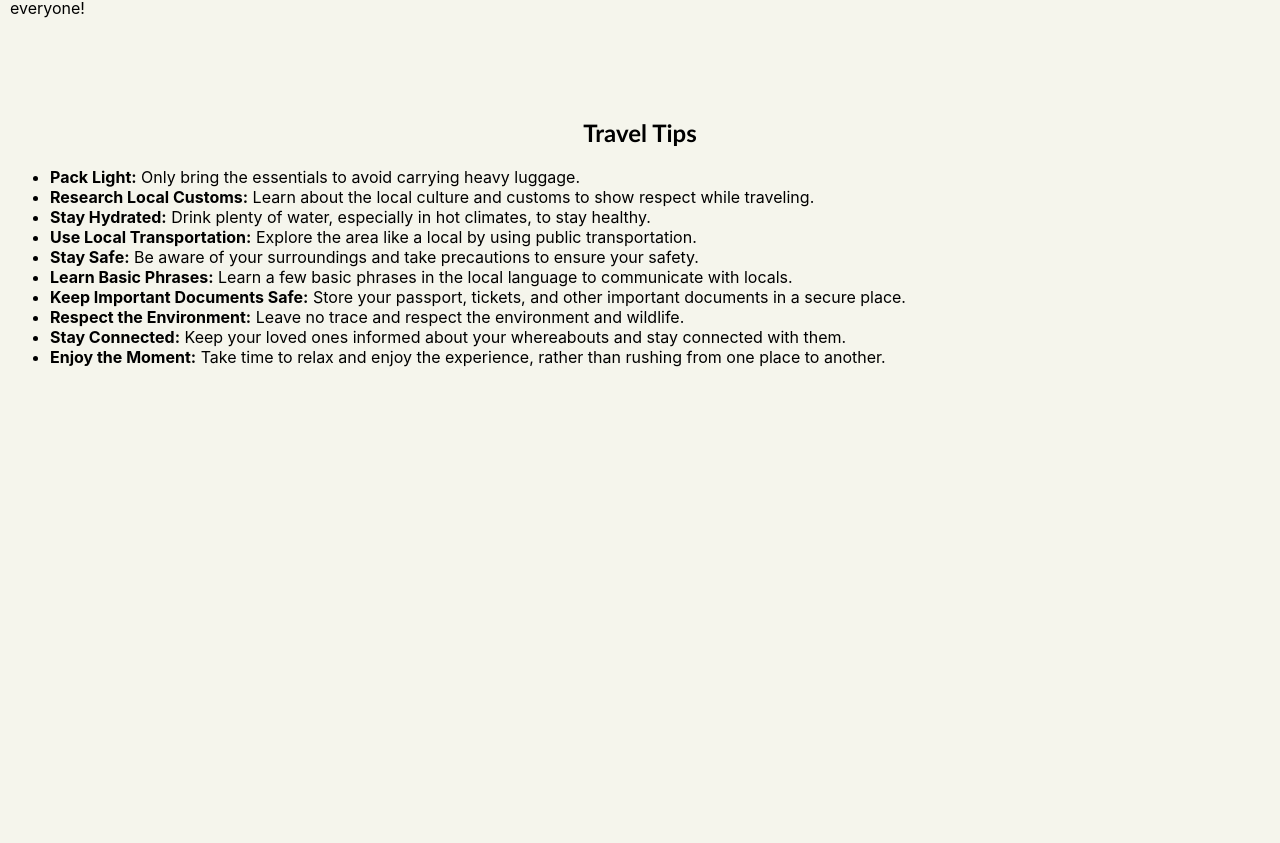
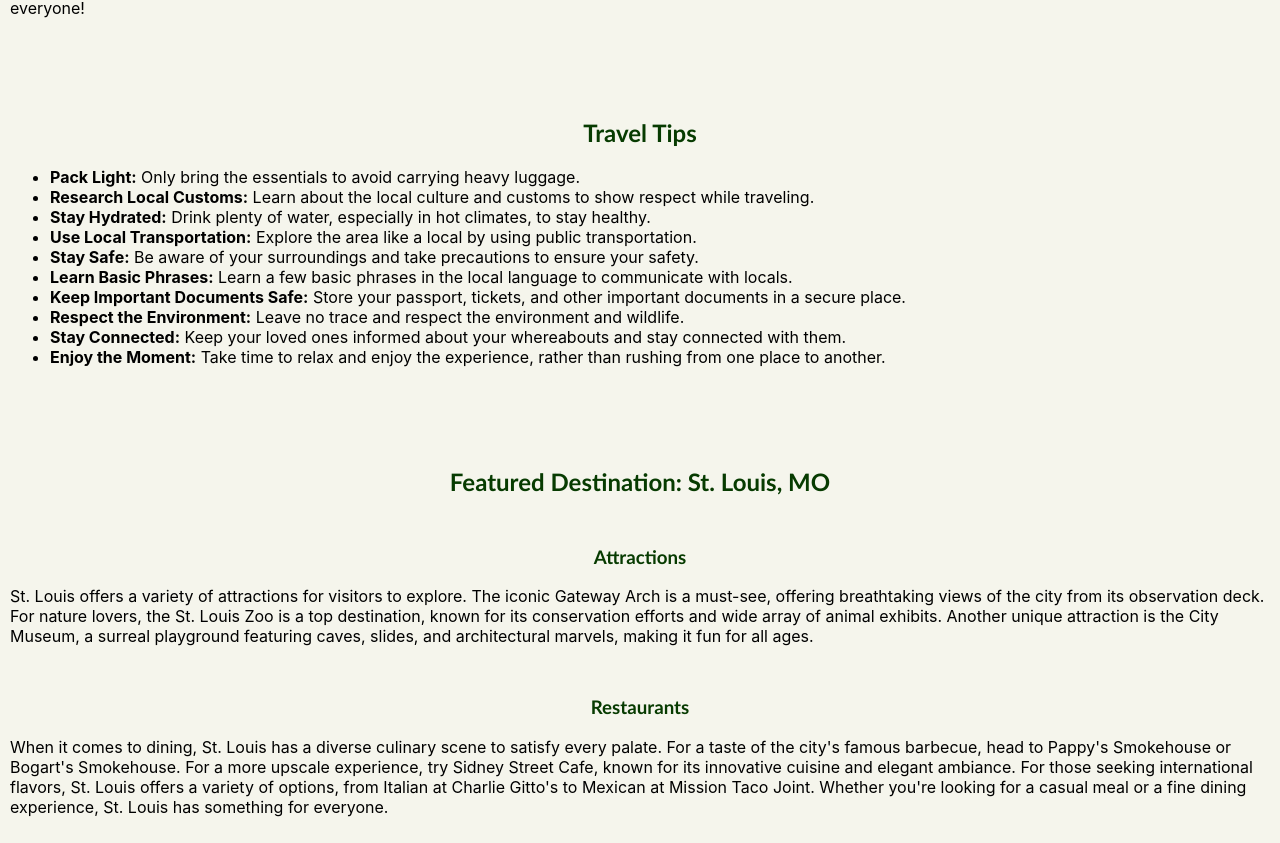
Before and after one commit to giannagiato/final-project-giannalauren, a React (Create React App) app: page / in a window 1280 px wide. Shown: the part 539-1382 px from the top of the page. Before the commit the page ends 932 px from the top, so only its background shows below. Built offline with nearby package versions, Linux system fonts and the light colour scheme.

Commit message:
featured destination..... more css tweaks

```diff
--- a/src/Attractions.css
+++ b/src/Attractions.css
@@ -20,6 +20,9 @@
   border-radius: 5px;
 }
 
+.input-style:focus {
+  border-color: red;
+}
 .button-style {
   padding: 10px 20px;
   font-size: 18px;
--- a/src/Attractions.js
+++ b/src/Attractions.js
@@ -21,7 +21,7 @@
   };
 
   return (
-    <div className='main'>
+    <div>
       <h1>Search for Tourist Attractions</h1>
       <form onSubmit={handleSearch} className="form-style">
         <input
--- a/src/Home.js
+++ b/src/Home.js
@@ -23,6 +23,11 @@
         <li><strong>Stay Connected:</strong> Keep your loved ones informed about your whereabouts and stay connected with them.</li>
         <li><strong>Enjoy the Moment:</strong> Take time to relax and enjoy the experience, rather than rushing from one place to another.</li>
     </ul>
+    <h2>Featured Destination: St. Louis, MO</h2>
+            <h3>Attractions</h3>
+            <p>St. Louis offers a variety of attractions for visitors to explore. The iconic Gateway Arch is a must-see, offering breathtaking views of the city from its observation deck. For nature lovers, the St. Louis Zoo is a top destination, known for its conservation efforts and wide array of animal exhibits. Another unique attraction is the City Museum, a surreal playground featuring caves, slides, and architectural marvels, making it fun for all ages.</p>
+            <h3>Restaurants</h3>
+            <p>When it comes to dining, St. Louis has a diverse culinary scene to satisfy every palate. For a taste of the city's famous barbecue, head to Pappy's Smokehouse or Bogart's Smokehouse. For a more upscale experience, try Sidney Street Cafe, known for its innovative cuisine and elegant ambiance. For those seeking international flavors, St. Louis offers a variety of options, from Italian at Charlie Gitto's to Mexican at Mission Taco Joint. Whether you're looking for a casual meal or a fine dining experience, St. Louis has something for everyone.</p>
   </div>
   );
 }
--- a/src/home.css
+++ b/src/home.css
@@ -1,15 +1,16 @@
 .main {
     background-color: rgb(245, 245, 236);
-
     padding: 10px;
 }
 
-h1, h2{
+h1, h2, h3{
     margin-top: 100px;
     font-family: 'Trebuchet MS', 'Lucida Sans Unicode', 'Lucida Grande', 'Lucida Sans', Arial, sans-serif;
-    text-align: center
+    text-align: center;
+    color: #073b01;
+
 }
 
-h1{
+h1, h3{
     margin-top: 50px;
 }
```
